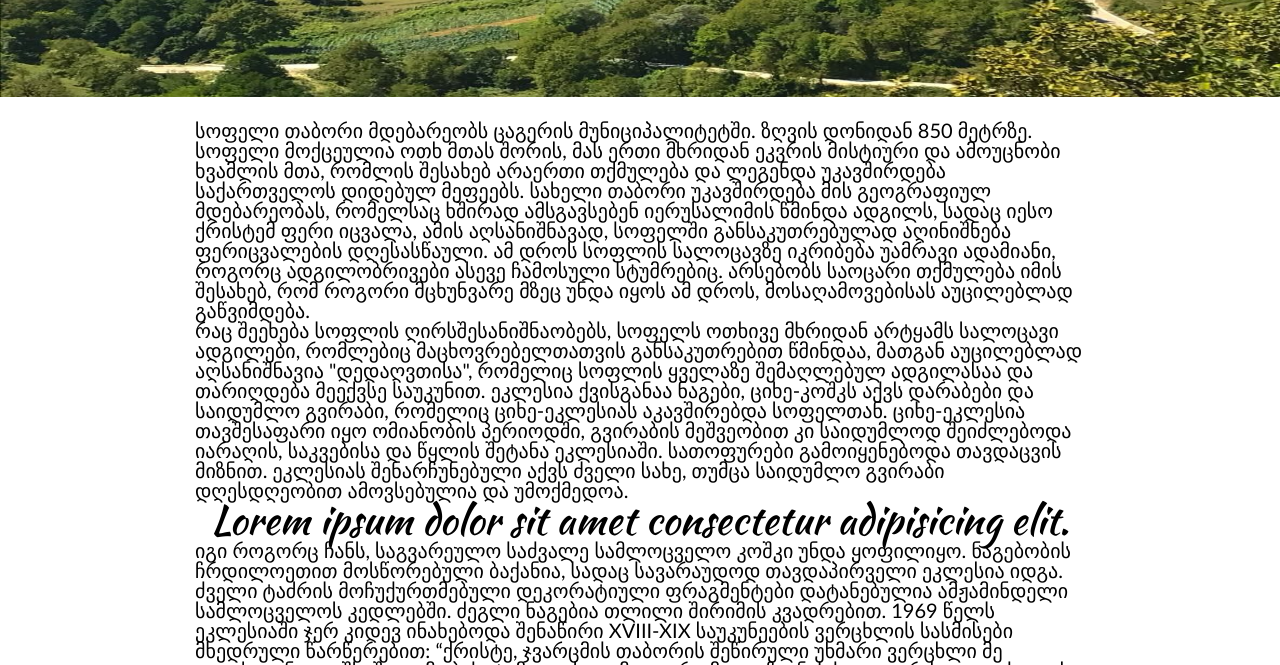
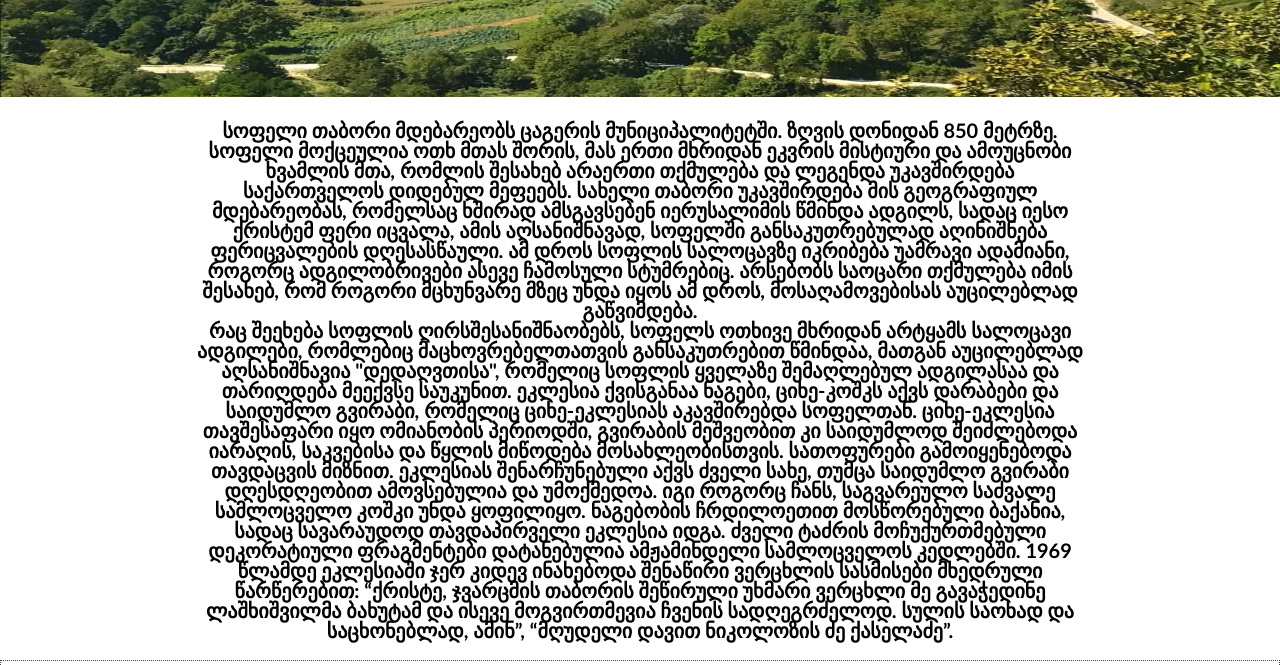
Before and after one commit to nanojincharadze7/final-project, a plain HTML site: page pages/about village.html in a window 1280 px wide. Shown: the part 650-1315 px from the top of the page. Drawn offline with Linux system fonts and the light colour scheme; a web font is replaced by a local one.

Commit message:
done
html css

```diff
--- a/CSS/style.css
+++ b/CSS/style.css
@@ -737,11 +737,14 @@ footer {
 .paragraph1 {
   font-size: 20px;
   font-family: "Gill Sans", "Gill Sans MT", Calibri, "Trebuchet MS", sans-serif;
+  text-align: center;
+  font-weight: 600;
 }
-.paragraph2 {
+
+/* .paragraph2 {
   font-family: "Kaushan Script", cursive;
   font-size: 40px;
-}
+} */
 @media (max-width: 768px) {
   .paragraph1 {
     font-size: 16px;
@@ -936,10 +939,10 @@ footer {
 
 .paragraph3 {
   font-size: 20px;
-  font-family: "BPG Glaho Bold", sans-serif;
+  font-family: "Gill Sans", "Gill Sans MT", Calibri, "Trebuchet MS", sans-serif;
   text-align: center;
   margin: 20px 0;
-  font-weight: 200;
+  font-weight: 600;
 }
 
 .carddiv {
--- a/pages/about village.html
+++ b/pages/about village.html
@@ -97,6 +97,7 @@
           თქმულება იმის შესახებ, რომ როგორი მცხუნვარე მზეც უნდა იყოს ამ დროს,
           მოსაღამოვებისას აუცილებლად გაწვიმდება.
         </p>
+        <!-- <p class="paragraph2">ნაომარა</p> -->
         <p class="paragraph1">
           რაც შეეხება სოფლის ღირსშესანიშნაობებს, სოფელს ოთხივე მხრიდან არტყამს
           სალოცავი ადგილები, რომლებიც მაცხოვრებელთათვის განსაკუთრებით წმინდაა,
@@ -105,20 +106,14 @@
           ნაგები, ციხე-კოშკს აქვს დარაბები და საიდუმლო გვირაბი, რომელიც
           ციხე-ეკლესიას აკავშირებდა სოფელთან. ციხე-ეკლესია თავშესაფარი იყო
           ომიანობის პერიოდში, გვირაბის მეშვეობით კი საიდუმლოდ შეიძლებოდა
-          იარაღის, საკვებისა და წყლის შეტანა ეკლესიაში. სათოფურები გამოიყენებოდა
-          თავდაცვის მიზნით. ეკლესიას შენარჩუნებული აქვს ძველი სახე, თუმცა
-          საიდუმლო გვირაბი დღესდღეობით ამოვსებულია და უმოქმედოა.
-        </p>
-        <p class="paragraph2">
-          Lorem ipsum dolor sit amet consectetur adipisicing elit.
-        </p>
-        <p class="paragraph1">
-          იგი როგორც ჩანს, საგვარეულო საძვალე სამლოცველო კოშკი უნდა ყოფილიყო.
+          იარაღის, საკვებისა და წყლის მიწოდება მოსახლეობისთვის. სათოფურები
+          გამოიყენებოდა თავდაცვის მიზნით. ეკლესიას შენარჩუნებული აქვს ძველი
+          სახე, თუმცა საიდუმლო გვირაბი დღესდღეობით ამოვსებულია და უმოქმედოა. იგი
+          როგორც ჩანს, საგვარეულო საძვალე სამლოცველო კოშკი უნდა ყოფილიყო.
           ნაგებობის ჩრდილოეთით მოსწორებული ბაქანია, სადაც სავარაუდოდ
           თავდაპირველი ეკლესია იდგა. ძველი ტაძრის მოჩუქურთმებული დეკორატიული
-          ფრაგმენტები დატანებულია ამჟამინდელი სამლოცველოს კედლებში. ძეგლი
-          ნაგებია თლილი შირიმის კვადრებით. 1969 წელს ეკლესიაში ჯერ კიდევ
-          ინახებოდა შენაწირი XVIII-XIX საუკუნეების ვერცხლის სასმისები მხედრული
+          ფრაგმენტები დატანებულია ამჟამინდელი სამლოცველოს კედლებში. 1969 წლამდე
+          ეკლესიაში ჯერ კიდევ ინახებოდა შენაწირი ვერცხლის სასმისები მხედრული
           წარწერებით: “ქრისტე, ჯვარცმის თაბორის შეწირული უხმარი ვერცხლი მე
           გავაჭედინე ლაშხიშვილმა ბახუტამ და ისევე მოგვირთმევია ჩვენის
           სადღეგრძელოდ. სულის საოხად და საცხონებლად, ამინ”, “მღუდელი დავით
```
